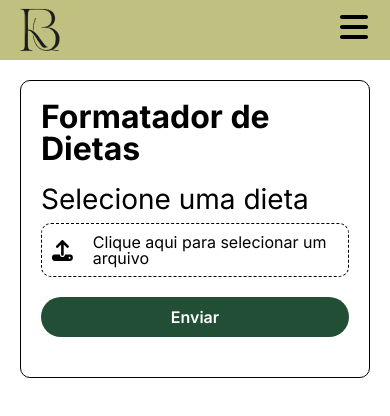
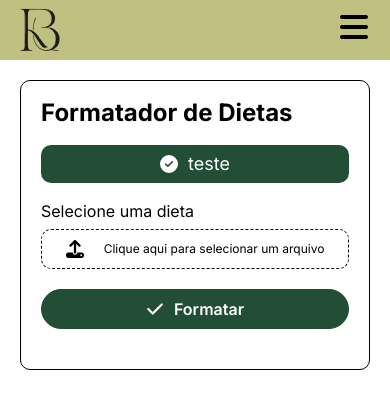
Before and after one commit to CaioCouto/formatador-dieta-web, a React (Vite) app: page /formatador in a window 390 px wide. Shown: the top 416 px of the page. Built offline with nearby package versions, Linux system fonts and the light colour scheme.

Commit message:
Added responsivity

```diff
--- a/src/pages/Formatter/Formatter.jsx
+++ b/src/pages/Formatter/Formatter.jsx
@@ -1,10 +1,12 @@
 import styles from "./styles.module.css";
 import axios from "axios";
-import { useState } from "react";
-import { FaCircleCheck, FaUpload } from "react-icons/fa6";
-import { Alert, Loader } from "../../components";
-import { showAlertComponent } from "../../utils";
+import { useEffect, useState } from "react";
+import { FaCheck, FaCircleCheck, FaDownload, FaEye, FaUpload, FaXmark } from "react-icons/fa6";
+import { Alert, Backdrop, Loader } from "../../components";
+import { returnIconSizeByWindowSize, showAlertComponent } from "../../utils";
 import { FileUploadError } from "../../classes/Error";
+import { useAtom } from "jotai";
+import { IconSizeAtom, ShowBackdropAtom } from "../../jotai";
 
 async function generateLatex(formData) {
   const latexModel = await axios.post(
@@ -27,6 +29,8 @@ async function generatePdfFromLatex(latexModel) {
 }
 
 export default function Formatter() {
+  const [ showBackdrop, setShowBackdrop ] = useAtom(ShowBackdropAtom);
+  const [ iconSize, setIconSize ] = useAtom(IconSizeAtom);
   const [ file, setFile ] = useState(null);
   const [ previewFileURL, setPreviewFileURL ] = useState(null);
   const [ downloadFileURL, setDownloadFileURL ] = useState(null);
@@ -36,6 +40,12 @@ export default function Formatter() {
     type: 'success',
     show: false
   });
+
+  useEffect(() => {
+    window.addEventListener('resize', () => {
+      setIconSize(returnIconSizeByWindowSize());
+    })
+  }, []);
 
   function handleFileSelect(e) {
     const fileInput = document.querySelector('#dieta');
@@ -72,6 +82,10 @@ export default function Formatter() {
       }, 5000);
     }
 
+  }
+
+  function handlOpenPreview(e) {
+    setShowBackdrop(true);
   }
 
   async function handleFormSubmit(e) {
@@ -119,9 +133,9 @@ export default function Formatter() {
         setAlert
       );
 
-      const dietfile = generatePdfFromLatex(latexModel);
+      const dietfile = await generatePdfFromLatex(latexModel);
 
-      setDownloadFileURL(window.URL.createObjectURL(dietfile.data));
+      setDownloadFileURL(window.URL.createObjectURL(dietfile));
 
       showAlertComponent(
         'Dieta formatada com sucesso!',
@@ -169,14 +183,14 @@ export default function Formatter() {
 
       <form className={ `wrapper ${styles["formatter__form"]}` } onSubmit={ handleFormSubmit } noValidate>
 
-      <section className={ `${styles['formatter__titles']}` }>
-      <h1>Formatador de Dietas</h1>
+        <section className={ `${styles['formatter__form-section']}` }>
+          <h1 className={ `${styles['formatter__form-title']}` }>Formatador de Dietas</h1>
         </section>
 
         <Alert
           message={ alert.message }
           type={ alert.type }
-          show={ alert.show }
+          show={ true }
         />
 
         <section className={ styles["formatter__form-section"] }>
@@ -193,8 +207,8 @@ export default function Formatter() {
           <div className={ styles["formatter__file-upload-wrapper"] } onClick={ handleFileSelect }>
             {
               !file ?
-              <FaUpload size={ 25 } className={ styles["formatter__file-upload-icon"] }/> :
-              <FaCircleCheck size={ 25 } className={ styles["formatter__file-upload-icon--selected"] }/>
+              <FaUpload size={ iconSize } className={ styles["formatter__file-upload-icon"] }/> :
+              <FaCircleCheck size={ iconSize } className={ styles["formatter__file-upload-icon--selected"] }/>
             }
             <div>
               <p className={ styles["formatter__file-upload-text"] }>
@@ -208,32 +222,75 @@ export default function Formatter() {
           </div>
         </section>
 
+
+        {
+          !loading ?
           <section className={ `${styles["formatter__form-section"]} ${styles["formatter__form-section-buttons"]}` }>
-          <button type="submit" className={ `${styles["formatter__form-submit"]}` }>Enviar</button>
+            <button type="submit" className={ `${styles["formatter__form-button"]} ${styles["formatter__form-submit"]}` }>
+              <FaCheck size={ iconSize }/>
+              Formatar
+            </button>
+
+            {
+              !file ?
+              null :
+              <button
+                type="button"
+                className={ `${styles["formatter__form-button"]} ${styles["formatter__form-preview"]}` }
+                onClick={ handlOpenPreview }
+              >
+                <FaEye size={ iconSize }/>
+                Preview
+              </button>
+            }
+
             {
               !downloadFileURL ?
               null:
-            <a href={ downloadFileURL } download={ file.name } className={ `${styles["formatter__form-download"]}` }>Download</a>
-          }
-
-          {
-            !loading ?
-            null:
-            <Loader />
+              <a href={ downloadFileURL } download={ file.name } className={ `${styles["formatter__form-download"]}` }>
+                <FaDownload size={ iconSize }/>
+                Download
+              </a>
             }
           </section>
+          : <Loader />
+        }
       </form>
 
       {
-        !file && (!previewFileURL && !downloadFileURL) ?
+        !showBackdrop ?
         null :
-        <div className={ styles["formatter__pdf-preview"] }>
-          <h2 className={ styles["formatter__pdf-preview-title"] }>Pré-visualização: { file.name }</h2>
+        <PreviewModal
+          file={ file }
+          downloadFileURL ={ downloadFileURL }
+          previewFileURL={ previewFileURL }
+          iconSize={ iconSize }
+        />
+      }
+    </main>
+  );
+}
+
+function PreviewModal({ file, downloadFileURL, previewFileURL, iconSize }) {
+  const [ showBackdrop, setShowBackdrop ] = useAtom(ShowBackdropAtom);
+
+  function handleCloseIconClick(e) {
+    setShowBackdrop(false);
+  }
+
+  if(showBackdrop && (downloadFileURL || previewFileURL)) {
+    return (
+      <Backdrop className={ styles['formatter__pdf-backdrop'] }>
+        <div className={ `wrapper ${styles["formatter__pdf-preview"]}` }>
+          <div className={ `wrapper ${styles["formatter__pdf-preview-header"]}` }>
+            <h2 className={ styles["formatter__pdf-preview-title"] }>{ file.name }</h2>
+            <FaXmark size={ iconSize } className={ styles["formatter__pdf-preview-icon"] } onClick={ handleCloseIconClick }/>
+          </div>
           <object data={ downloadFileURL? downloadFileURL : previewFileURL } type="application/pdf" width="100%" height="100%">
             <p>Alternative text - include a link <a href={ downloadFileURL? downloadFileURL : previewFileURL }>to the PDF!</a></p>
           </object>
         </div>
-      }
-    </main>
+      </Backdrop>
     );
   }
+}
--- a/src/pages/Formatter/styles.module.css
+++ b/src/pages/Formatter/styles.module.css
@@ -1,7 +1,3 @@
-.formatter__titles {
-  margin-bottom: 20px;
-}
-
 .formatter__form {
   max-width: 900px;
   border-radius: 10px;
@@ -50,17 +46,25 @@
   fill: #214E34;
 }
 
+.formatter__form-button {
+  border-radius: 50px;
+}
+
 .formatter__form-submit {
-  border-radius: 50px;
   background-color: #214E34;
+  border: 1px solid #214E34;
   color: #fff;
-  border: none;
+}
+
+.formatter__form-preview {
+  border: 1px solid var(--black);
 }
 
 .formatter__form-download {
   display: flex;
   align-items: center;
   justify-content: center;
+  gap: 10px;
   height: 50px;
   padding: 0 50px;
   border-radius: 50px;
@@ -70,8 +74,67 @@
   border: none;
 }
 
+.formatter__pdf-backdrop {
+  padding: 20px;
+  background-color: var(--blackOpacity80);
+  position: absolute;
+  top: 0;
+  bottom: 0;
+  right: 0;
+  left: 0;
+  overflow-y: hidden;
+}
+
 .formatter__pdf-preview {
-  max-width: 900px;
-  margin: 20px auto 0;
-  height: 500px;
+  height: 100%;
+  padding: 0;
 }
+
+.formatter__pdf-preview-header {
+  display: flex;
+  justify-content: space-between;
+  padding: 10px 0;
+  margin-bottom: 10px;
+}
+
+.formatter__pdf-preview-title {
+  color: var(--white);
+}
+
+.formatter__pdf-preview-icon {
+  fill: var(--white);
+  cursor: pointer;
+}
+
+@media (max-width: 767px) {
+  .formatter__form-section-buttons {
+    flex-direction: column;
+  }
+
+  .formatter__form-download {
+    width: 100%;
+    height: 40px;
+  }
+
+  .formatter__pdf-preview-title {
+    font-size: 20px;
+  }
+}
+
+@media (max-width: 479px) {
+  .formatter__form-title {
+    font-size: 24px;
+  }
+
+  .formatter__form-label {
+    font-size: 16px;
+  }
+
+  .formatter__file-upload-text {
+    font-size: 12px;
+  }
+
+  .formatter__pdf-preview-title {
+    font-size: 16px;
+  }
+}
```
Lines whose indentation alone changed are shown as unchanged.
